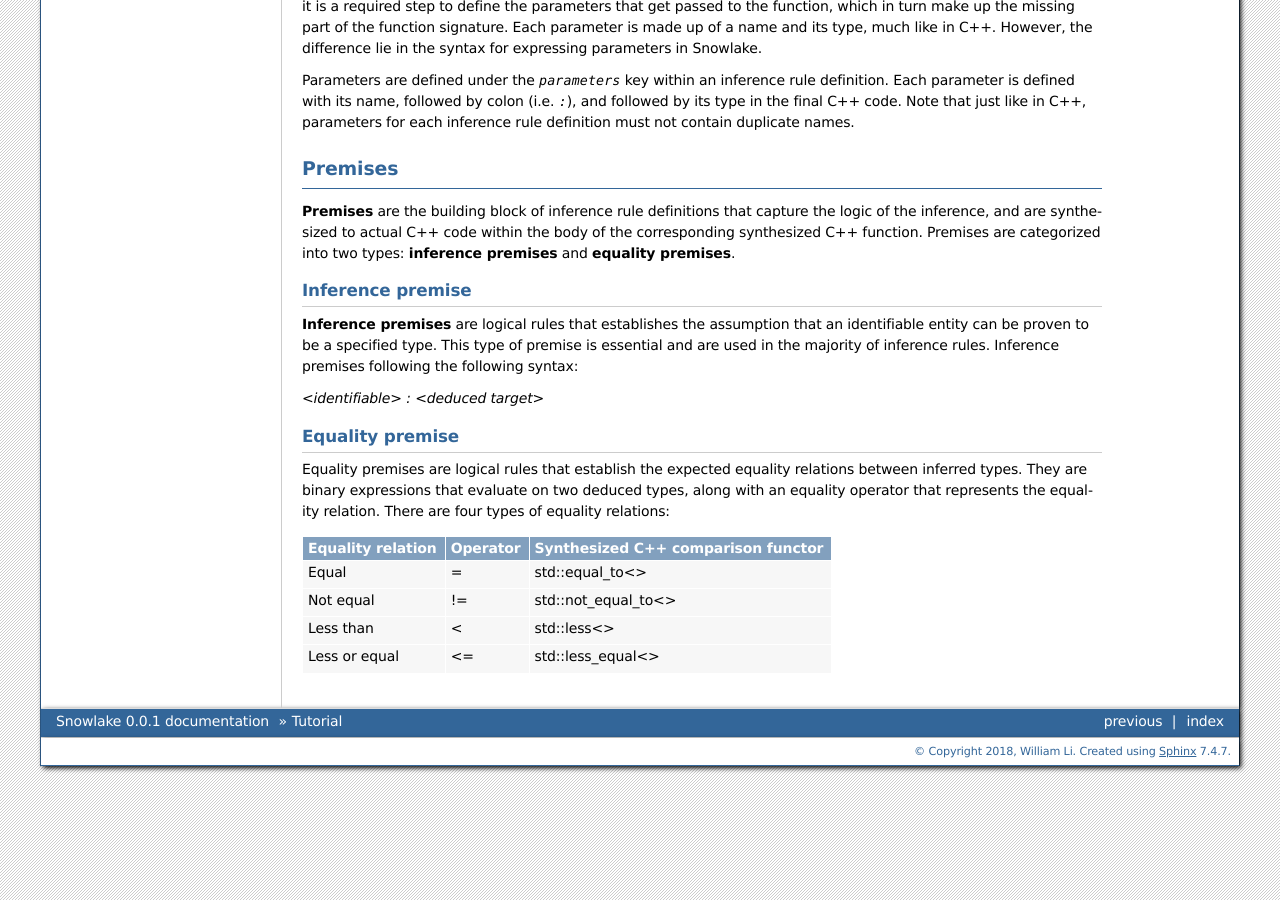
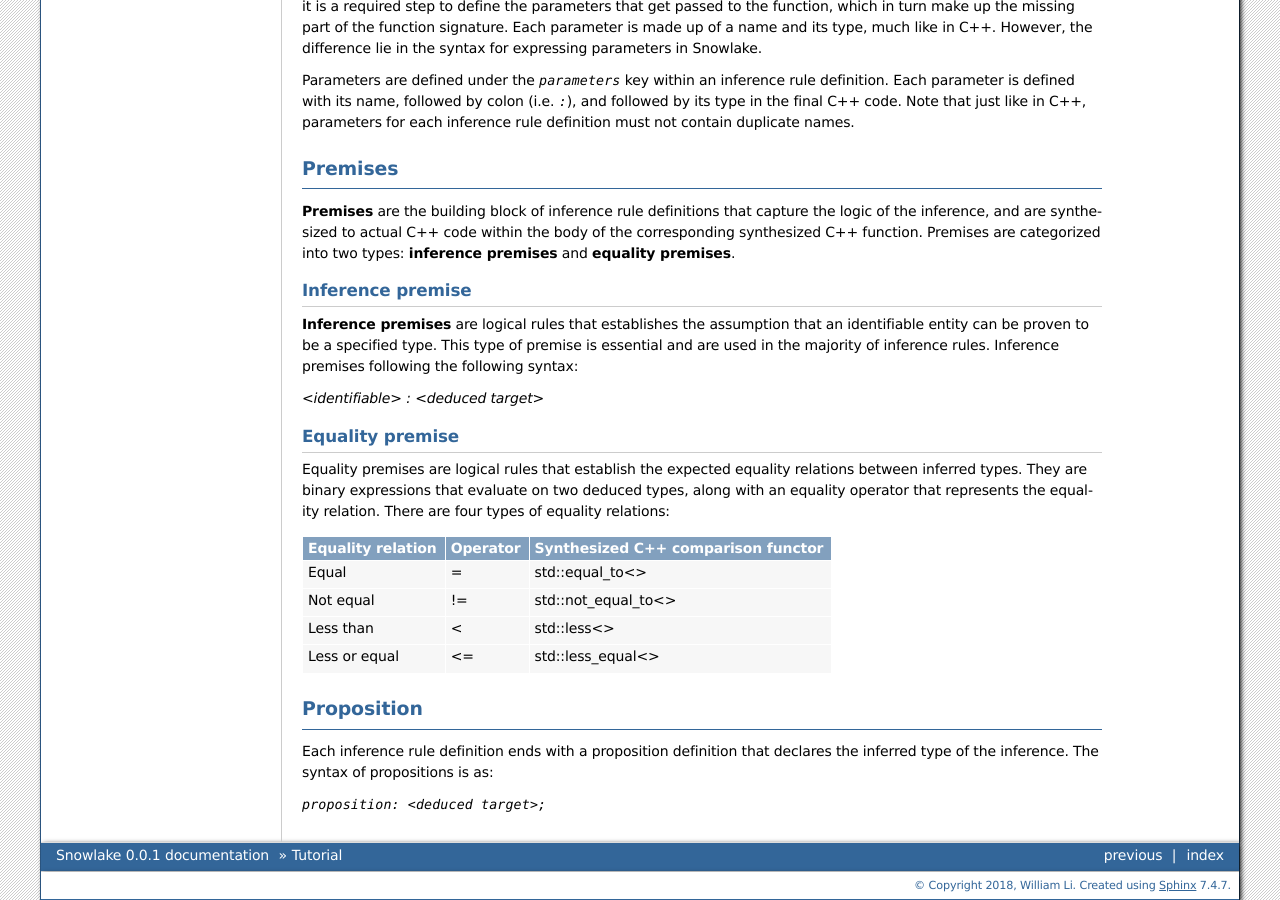
Before and after one commit to libcxx/Snowlake, a Sphinx documentation site: the page built from docs/source/tutorial.rst, in a window 1280 px wide and 900 px high, scrolled down 2018 px. Built offline with Sphinx 7.4.7, drawn with Linux system fonts in a browser that asks for light colours.

Commit message:
Add "Proposition" section [ci skip]

```diff
--- a/docs/source/tutorial.rst
+++ b/docs/source/tutorial.rst
@@ -203,3 +203,12 @@ equality relation. There are four types of equality relations:
 +-------------------+----------+------------------------------------+
 |   Less or equal   |    <=    |           std::less_equal<>        |
 +-------------------+----------+------------------------------------+
+
+
+Proposition
+###########
+
+Each inference rule definition ends with a proposition definition that
+declares the inferred type of the inference. The syntax of propositions is as:
+
+`proposition: <deduced target>;`
```
